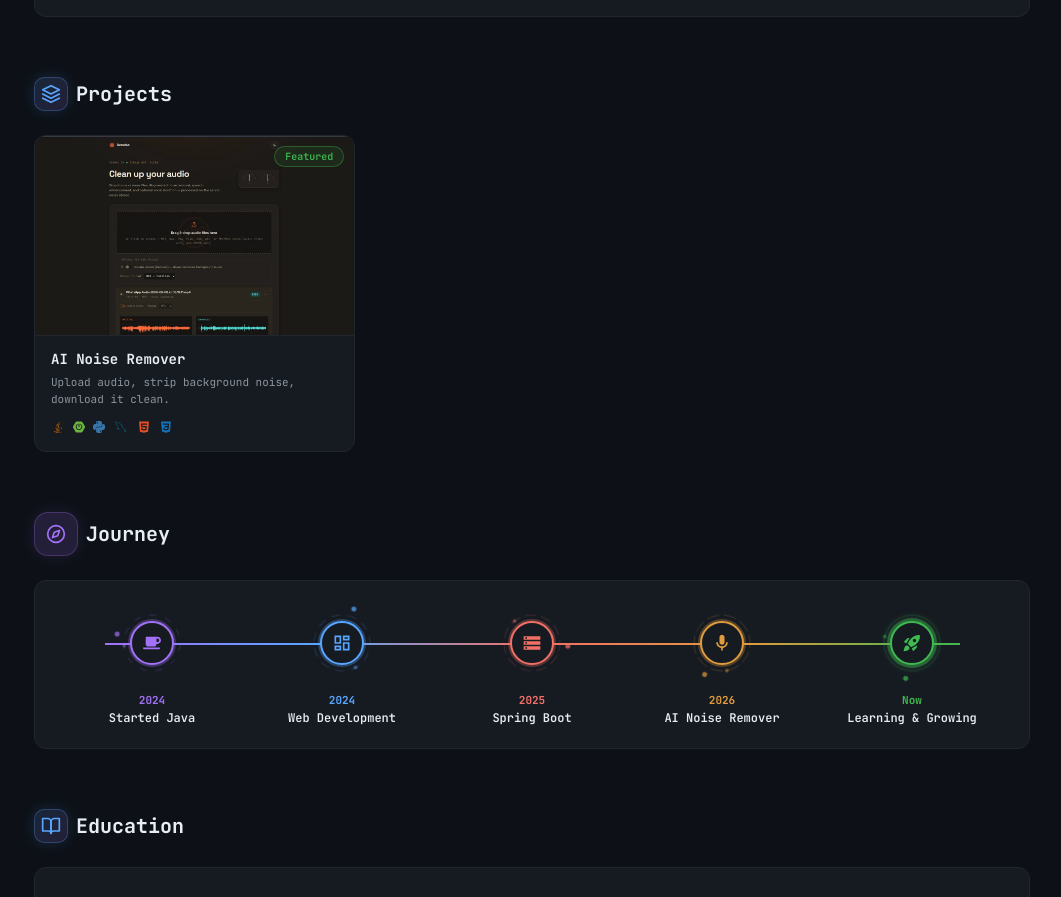
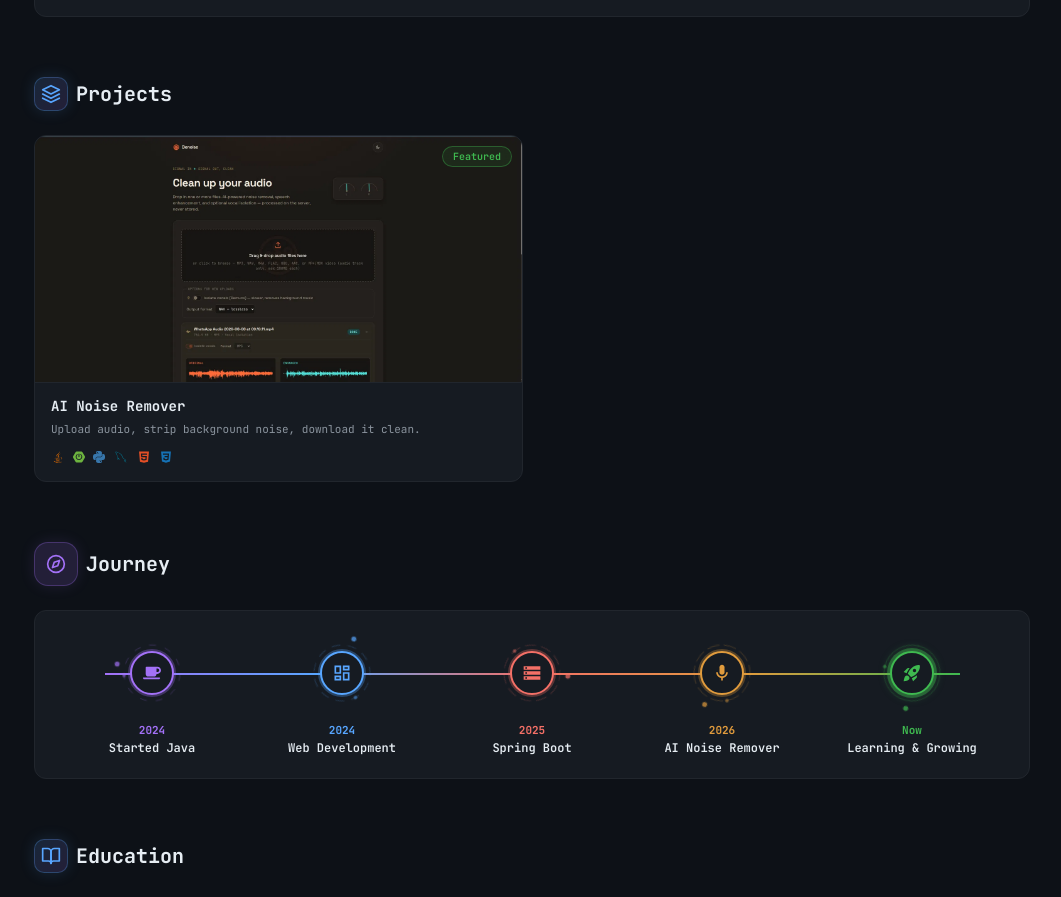
Before and after one commit to sidharthakuna/Portfolio, a React (Vite) app: page / in a window 1280 px wide. Shown: the part 1540-2437 px from the top of the page, without its empty margins (108-1169 px from the left). Built offline with nearby package versions, Linux system fonts and the light colour scheme.

Commit message:
Changes in project.css

```diff
--- a/src/Stylings/Projects.css
+++ b/src/Stylings/Projects.css
@@ -28,8 +28,8 @@
 /* ── Grid ───────────────────────────────────────────────────── */
 .project-grid {
   display: grid;
-  grid-template-columns: repeat(auto-fill, minmax(270px, 1fr));
-  gap: 16px;
+  grid-template-columns: repeat(auto-fill, minmax(330px, 1fr));
+  gap: 18px;
   max-width: 100%;
 }
 
@@ -57,10 +57,10 @@
   outline-offset: 2px;
 }
 
-/* ── Image area — rectangular, cropped to fill, never circular ── */
+/* ── Image area — preserve original image ratio ── */
+
 .project-img-wrap {
   width: 100%;
-  aspect-ratio: 16 / 10;
   background: var(--bg-primary);
   border-bottom: 1px solid var(--border-color);
   overflow: hidden;
@@ -69,15 +69,15 @@
 
 .project-img {
   width: 100%;
-  height: 100%;
-  object-fit: cover;
-  object-position: top;
+  height: auto;
+  object-fit: contain;
+  object-position: center;
   display: block;
   transition: transform 0.35s ease;
 }
 
 .project-card:hover .project-img {
-  transform: scale(1.05);
+  transform: scale(1.03);
 }
 
 .project-card-featured {
@@ -188,8 +188,8 @@
 
 .project-detail-image-wrap {
   width: 100%;
-  height: 30vh;
-  max-height: 220px;
+  height: auto;
+  max-height: none;
   flex-shrink: 0;
   overflow: hidden;
   background: var(--bg-primary);
@@ -198,9 +198,9 @@
 
 .project-detail-image {
   width: 100%;
-  height: 100%;
-  object-fit: cover;
-  object-position: top;
+  height: auto;
+  object-fit: contain;
+  object-position: center;
   display: block;
 }
 
@@ -374,7 +374,8 @@
   }
 
   .project-detail-image-wrap {
-    height: 22vh;
+    height: auto;
+    max-height: none;
   }
 
   .project-detail-body {
```
